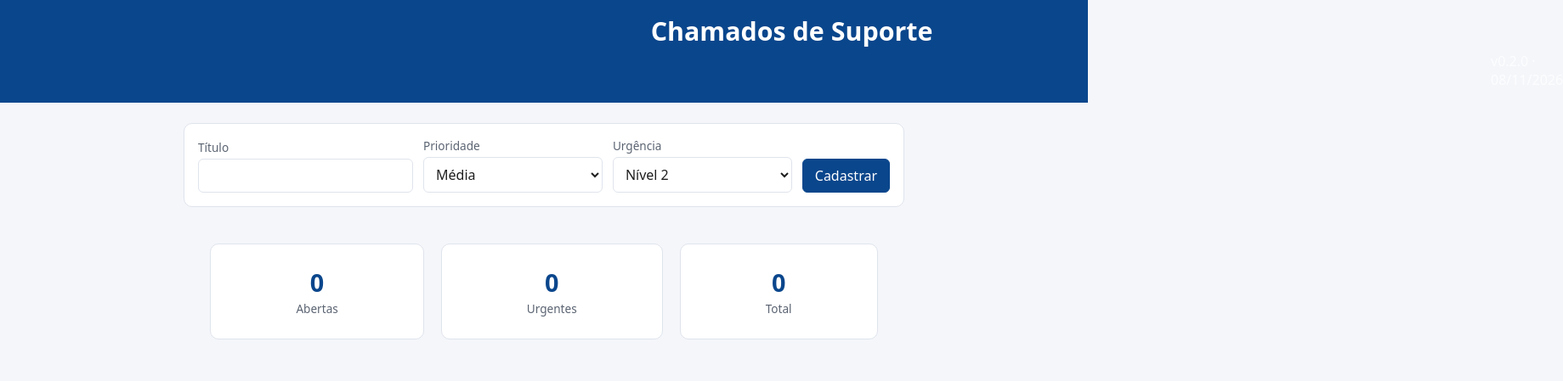
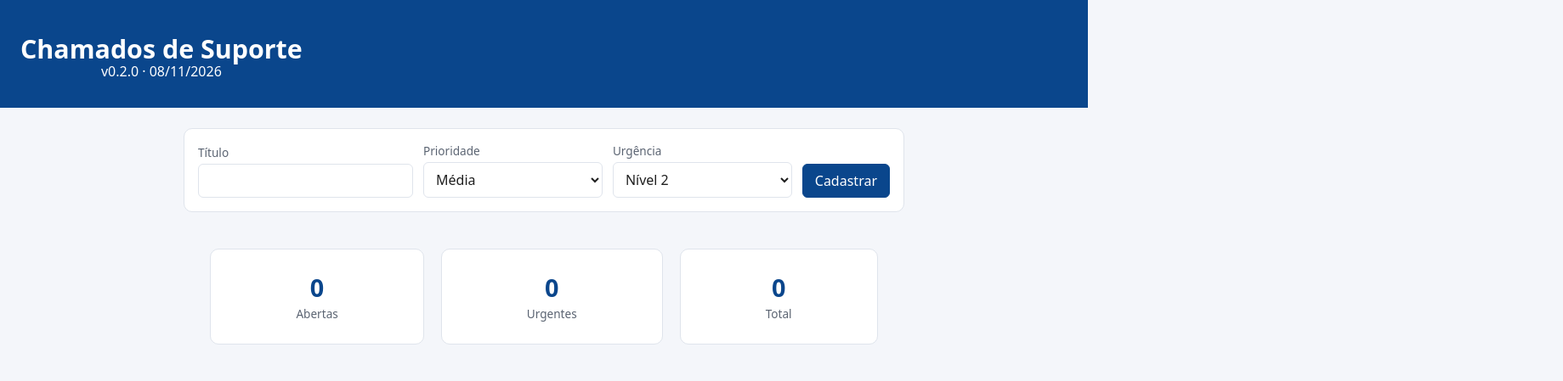
Before and after one commit to PucePrince69964/chamado-de-suporte-typescript, a website built with Vite: page index.html in a window 1280 px wide. Shown: the whole page at 85% size, 1839 px wide, since content can reach past the window. Built offline with nearby package versions, Linux system fonts and the light colour scheme.

Commit message:
Correção no posicionamento dos título e subtítulo do cabeçalho

```diff
--- a/css/taskflow.css
+++ b/css/taskflow.css
@@ -13,8 +13,8 @@
 body { margin: 0; font-family: system-ui, sans-serif; background: var(--fundo); color: var(--texto); }
 .cabecalho { display: flex; justify-content: space-between; align-items: center; gap: 16px;
   padding: 16px 24px; background: var(--azul); color: #fff; flex-wrap: wrap; }
-.cabecalho__titulo { margin: 0; font-size: 1.9rem; text-align: center; flex: 1 1 200px; }
-.cabecalho__subtitulo { margin: 4px 0 0 1730px; opacity: .85; }
+.cabecalho__titulo { margin: 0; font-size: 1.9rem; text-align: center; flex: 1 1 200px; transform: translateY(50%);}
+.cabecalho__subtitulo { margin-left: 0; text-align: center; }
 .cabecalho__acoes { display: flex; gap: 8px; align-items: center; }
 main, .entrada { max-width: 880px; margin: 24px auto; padding: 0 16px; }
 .entrada { max-width: 420px; display: grid; gap: 12px; }
```
